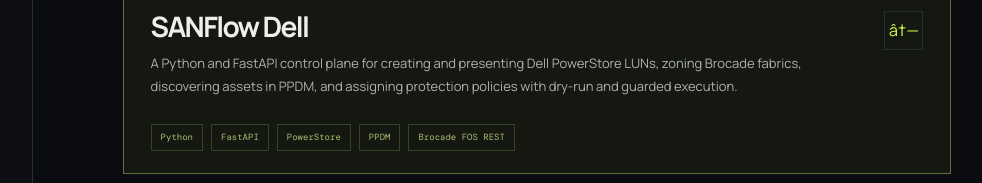
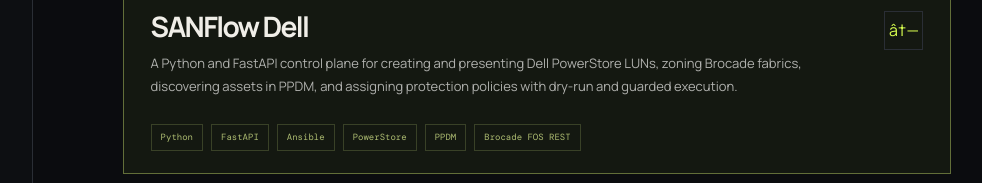
Before and after one commit to AlessandroDaudt/AlessandroDaudt, a plain HTML site: page index.html in a window 1280 px wide. Shown: the part 2060-2243 px from the top of the page, without its empty margins (239-1221 px from the left). Drawn offline with nearby package versions, Linux system fonts and the light colour scheme.

Commit message:
docs: highlight SANFlow and Ansible

```diff
--- a/index.html
+++ b/index.html
@@ -152,7 +152,7 @@
                   </div>
                   <a class="project-arrow" href="https://github.com/AlessandroDaudt/Dell-PPDM-PowerStore" target="_blank" rel="noreferrer" aria-label="Open SANFlow Dell repository">â†—</a>
                 </div>
-                <div class="tech-row"><span>Python</span><span>FastAPI</span><span>PowerStore</span><span>PPDM</span><span>Brocade FOS REST</span></div>
+                <div class="tech-row"><span>Python</span><span>FastAPI</span><span>Ansible</span><span>PowerStore</span><span>PPDM</span><span>Brocade FOS REST</span></div>
               </article>
 
               <article class="project-card">
```
Also changed, not shown: 1 other file.
